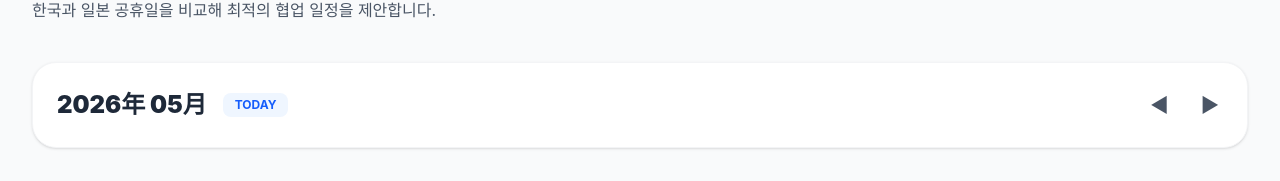
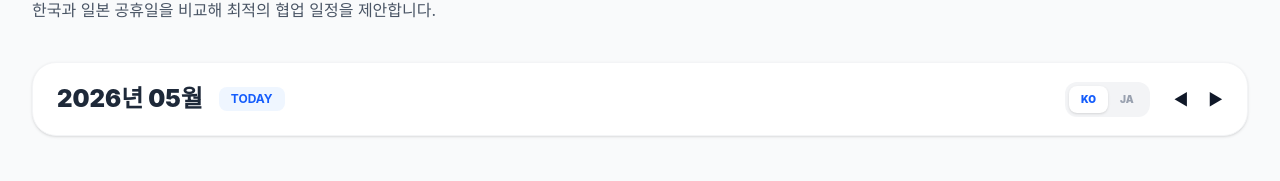
Before and after one commit to 2daKaizen-gun/jp-kr-schedule-bridge, a Next.js app: page / in a window 1280 px wide. Shown: the part 143-324 px from the top of the page. Built offline with nearby package versions, Linux system fonts and the light colour scheme; no server answers.

Commit message:
feat: add language button

```diff
--- a/src/components/ScheduleDashboard.tsx
+++ b/src/components/ScheduleDashboard.tsx
@@ -8,6 +8,7 @@ import { emailTemplates, TemplateType } from '@/lib/templates';
 import { getVacationBlocks, getRecommendedMeetingDays, analyzeBusinessDay } from '@/lib/holidays';
 import { UserEvent } from '@/types/holiday';
 import EventModal from './EventModal';
+import { translations } from '@/lib/translations';
 
 export default function ScheduleDashboard({
   jpHolidays,
@@ -21,6 +22,8 @@ export default function ScheduleDashboard({
 
   const [userEvents, setUserEvents] = useState<UserEvent[]>([]);
   const [isLoaded, setIsLoaded] = useState(false); // 하이드레이션 오류 방지용
+  // 언어 상태
+  const [lang, setLang] = useState<'ko' | 'ja'>('ko');
 
   // 초기 데이터 로드
   useEffect(() => {
@@ -40,7 +43,7 @@ export default function ScheduleDashboard({
 
   // 비즈니스 어드바이스
   const advice = useMemo(() => {
-    return analyzeBusinessDay(format(new Date(), "yyyy年MM月dd日"), krHolidays, jpHolidays);
+    return analyzeBusinessDay(format(new Date(), "yyyy-MM-dd"), krHolidays, jpHolidays);
   }, [krHolidays, jpHolidays]);
 
   // 상태 추가
@@ -54,7 +57,7 @@ export default function ScheduleDashboard({
       id: `${activeDate}-${Date.now()}-${Math.random().toString(36).slice(2, 9)}`,
       date: activeDate!,
       title,
-      type,
+      type: type as any,
       countryCode: country
     };
     setUserEvents(prev => [...prev, newEvent]);
@@ -175,7 +178,6 @@ const callAiApi = async (mode: string, tone?: string) => {
       if (tone) setCurrentTone(tone);
     }
   } catch (err) {
-    console.error("AI API Error:", err);
     alert("AI Error");
   } finally {
     setIsAiLoading(false);
@@ -225,7 +227,7 @@ const callAiApi = async (mode: string, tone?: string) => {
       <div className="flex items-center justify-between bg-white p-4 rounded-3xl border border-gray-100 shadow-sm">
         <div className="flex items-center gap-4">
           <h3 className="text-2xl font-black text-gray-800 ml-2">
-            {format(viewMonth, "yyyy年 MM月")}
+            {format(viewMonth, lang === 'ko' ? "yyyy년 MM월" : "yyyy年 MM月")}
           </h3>
           <button
             onClick={goToday}
@@ -235,19 +237,16 @@ const callAiApi = async (mode: string, tone?: string) => {
             </button>
         </div>
 
-        <div className='flex gap-2'>
-          <button
-            onClick={goPrev}
-            className="p-3 hover:bg-gray-100 rounded-2xl transition-all text-gray-600 active:scale-95"
-          >
-            <span className="text-xl">◀</span>
-          </button>
-          <button
-            onClick={goNext}
-            className="p-3 hover:bg-gray-100 rounded-2xl transition-all text-gray-600 active:scale-95"
-          >
-            <span className="text-xl">▶</span>
-          </button>
+        <div className='flex gap-4 items-center'>
+          {/* 언어 스위처 */}
+          <div className="flex bg-gray-100 p-1 rounded-xl">
+            <button onClick={() => setLang('ko')} className={`px-3 py-1.5 text-[10px] font-black rounded-lg transition-all ${lang === 'ko' ? 'bg-white shadow-sm text-blue-600' : 'text-gray-400'}`}>KO</button>
+            <button onClick={() => setLang('ja')} className={`px-3 py-1.5 text-[10px] font-black rounded-lg transition-all ${lang === 'ja' ? 'bg-white shadow-sm text-blue-600' : 'text-gray-400'}`}>JA</button>
+          </div>
+          <div className='flex gap-1'>
+            <button onClick={() => setViewMonth(subMonths(viewMonth,1))} className="p-2 hover:bg-gray-100 rounded-xl">◀</button>
+            <button onClick={() => setViewMonth(addMonths(viewMonth,1))} className="p-2 hover:bg-gray-100 rounded-xl">▶</button>
+          </div>
         </div>
       </div>
 
```
